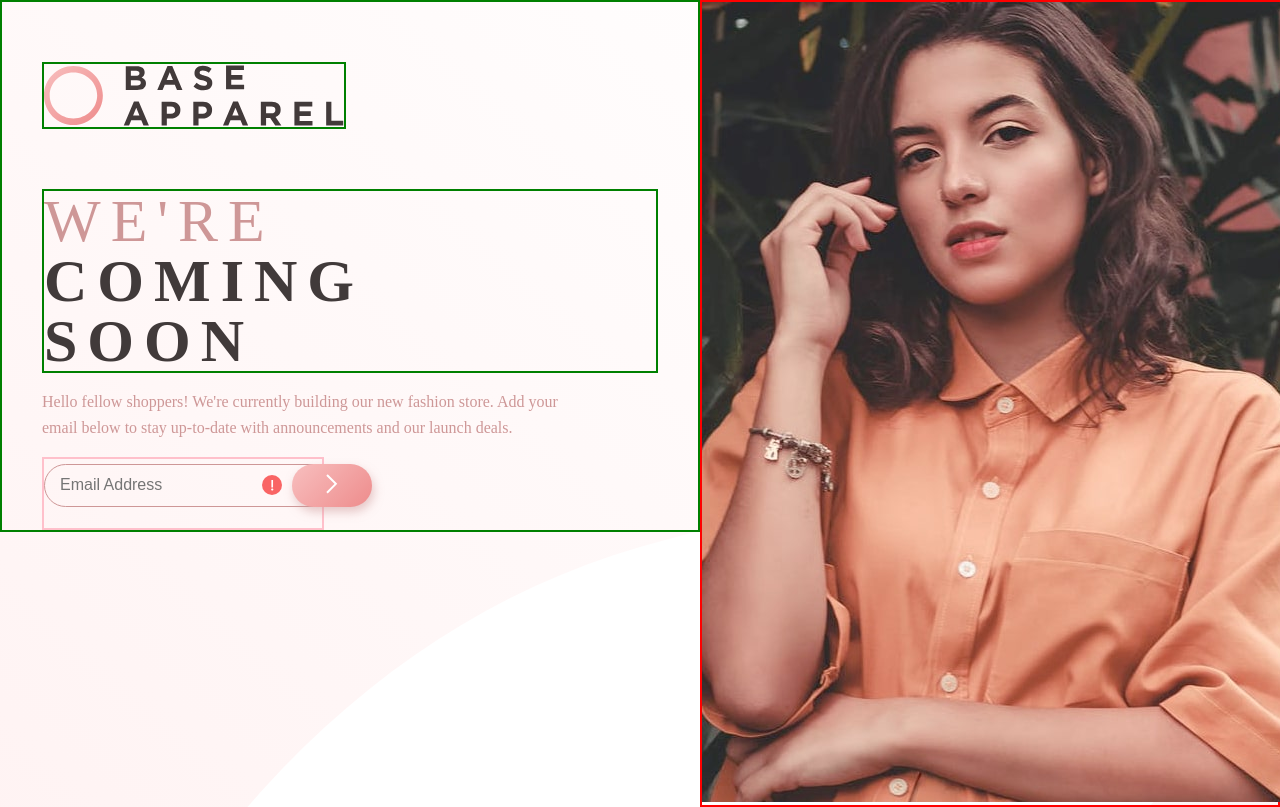
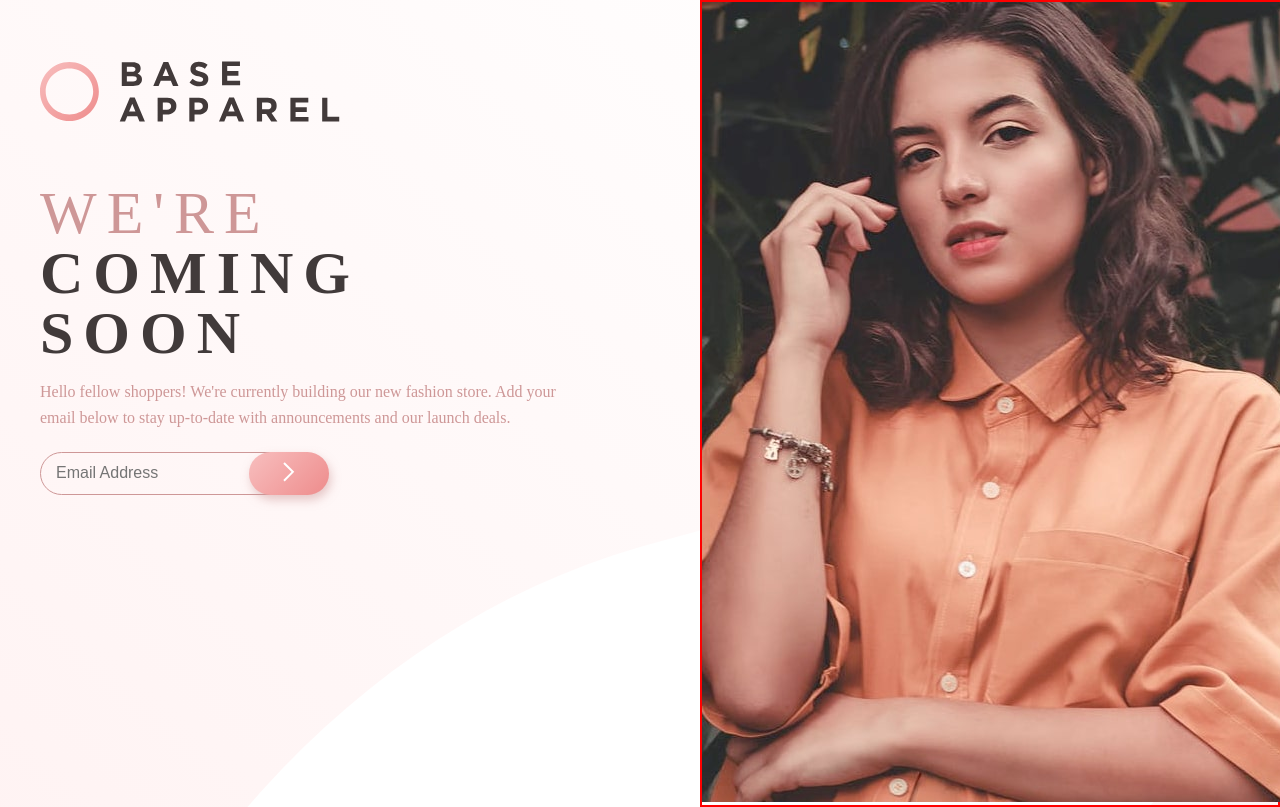
Before and after one commit to jshin720/baseApparelComponent, a React (Create React App) app: page / in a window 1280 px wide. Shown: the top 807 px of the page. Built offline with nearby package versions, Linux system fonts and the light colour scheme.

Commit message:
fixing css on card component

```diff
--- a/src/components/card/Card.css
+++ b/src/components/card/Card.css
@@ -20,13 +20,13 @@
   height: 100%;
   align-items: left;
   padding: 0 40px;
-  border: 2px solid green;
+  /* border: 2px solid green; */
 }
 
 .logo {
   margin: 60px 0;
   width: 300px;
-  border: 2px solid green;
+  /* border: 2px solid green; */
 }
 
 .header {
@@ -38,7 +38,7 @@
   font-size: 60px;
   /* font-weight: 700 ; */
   color: hsl(0, 6%, 24%);
-  border: 2px solid green;
+  /* border: 2px solid green; */
 }
 
 .header .were-group {
@@ -49,6 +49,7 @@
 
 .header .cs-group {
   font-weight: 700;
+  /* margin: 0 5px; */
 }
 
 .intro {
@@ -69,7 +70,6 @@
   width: 100%;
   /* height: 100%; */
   /* border: 2px solid red; */
-  object-fit: fill;
 }
 
 .desktop-img {
@@ -78,4 +78,5 @@
   height: auto;
   /* padding: .5em; */
   /* border: 2px solid green; */
+  object-fit: cover;
 }
--- a/src/components/input/EmailInput.jsx
+++ b/src/components/input/EmailInput.jsx
@@ -40,11 +40,13 @@ function EmailInput() {
         </button>
         {/* <small className="email-message">Please provide a valid email</small> */}
         {!error ? (
-          <small className="error-message" style={{ color: "red" }}>
+          <small className="error-message error-active" style={{ color: "red" }}>
             <img src={errorIcon} alt="errorIcon" className="errorIcon" />
             {message}{" "}
           </small>
-        ) : null}
+        ) :
+          null
+        }
       </form>
     </>
   );
--- a/src/components/input/emailinput.css
+++ b/src/components/input/emailinput.css
@@ -1,6 +1,6 @@
 .email-container {
   width: 100%;
-  border: 2px solid pink;
+  /* border: 2px solid pink; */
   position: relative;
 
 }
@@ -28,6 +28,10 @@ button {
 }
 
 .errorIcon {
+  display: none;
+}
+
+.error-active {
   position: absolute;
   top: 16px;
   right: 40px;
@@ -35,7 +39,7 @@ button {
   height: 20px;
 }
 
-.error-message {
+small {
   /* display: block; */
   margin: 4em 1.1em;
   /* border: 2px solid red; */
```
